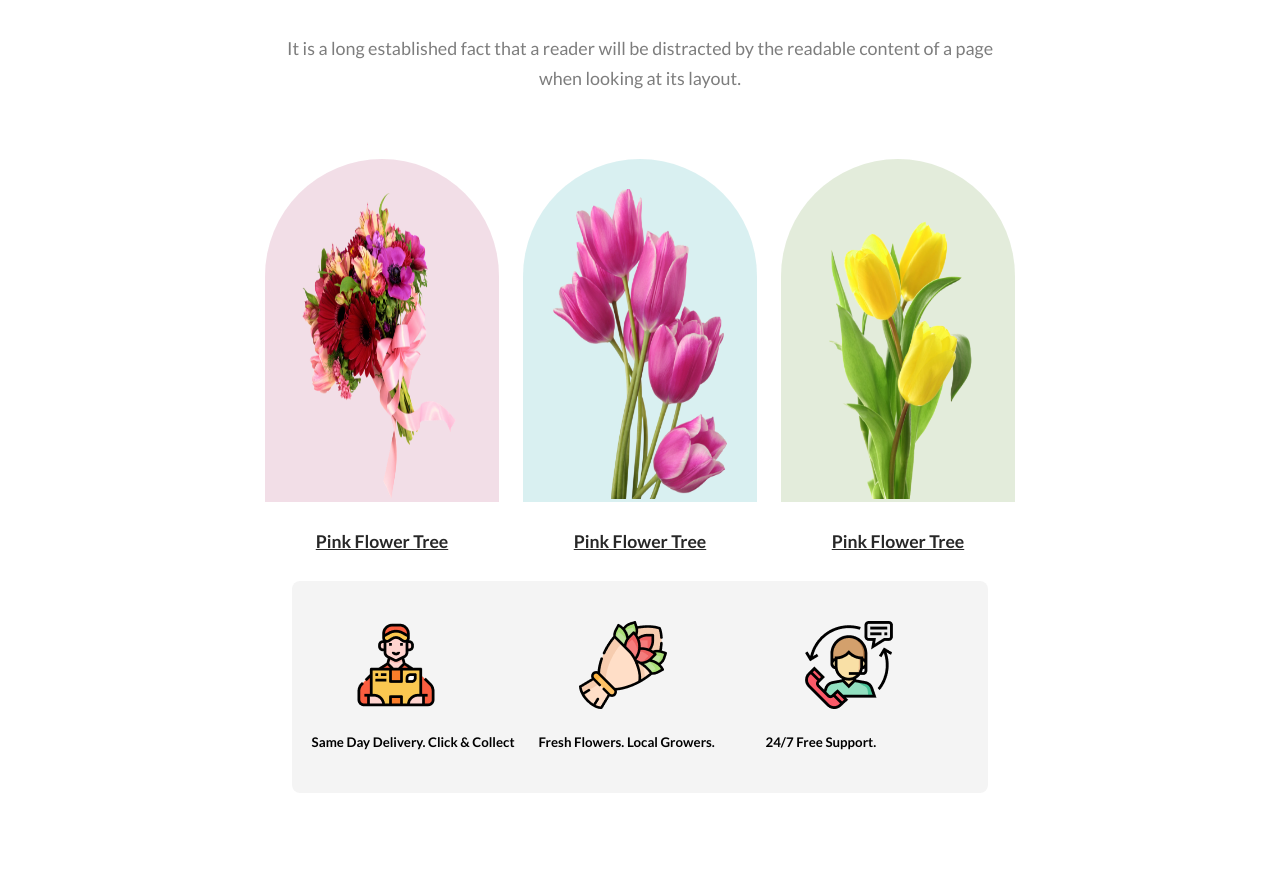
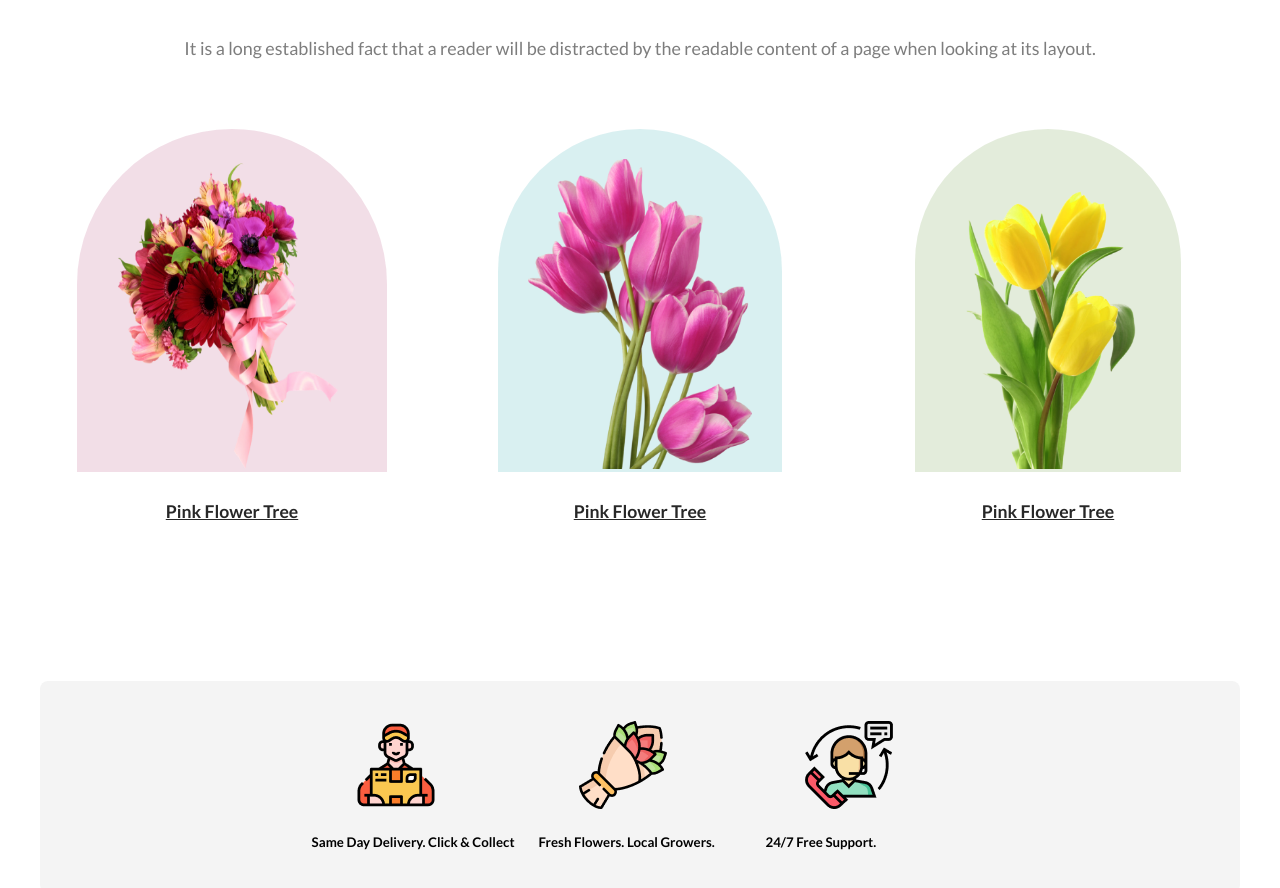
Before and after one commit to shafrinahamed0007/Prtactice8_9_FlowerShop, a plain HTML site: page index.html in a window 1280 px wide. Shown: the part 680-1568 px from the top of the page. Before the commit the page ends 1481 px from the top, so only its background shows below. Drawn offline with Linux system fonts and the light colour scheme.

Commit message:
Changes some CSS code

```diff
--- a/styles/flower.css
+++ b/styles/flower.css
@@ -104,7 +104,8 @@
 .features-flower-cart {
   justify-items: center;
   align-items: center;
-  padding: 0 225px;
+
+  width: 100%;
 }
 
 #features-flower-content-p {
@@ -156,8 +157,9 @@
   background-color: rgba(39, 39, 39, 0.05);
   margin: 0 auto;
   justify-content: center;
-  width: 55%;
+  width: 100%;
   border-radius: 8px;
+  margin-top: 130px;
 }
 
 .customer-service-cart {
```
